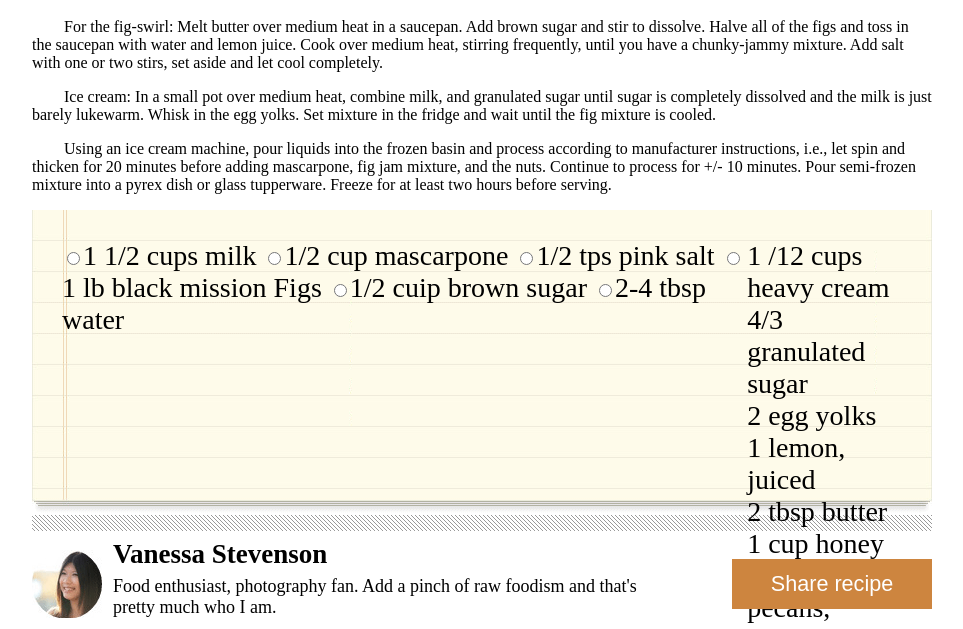
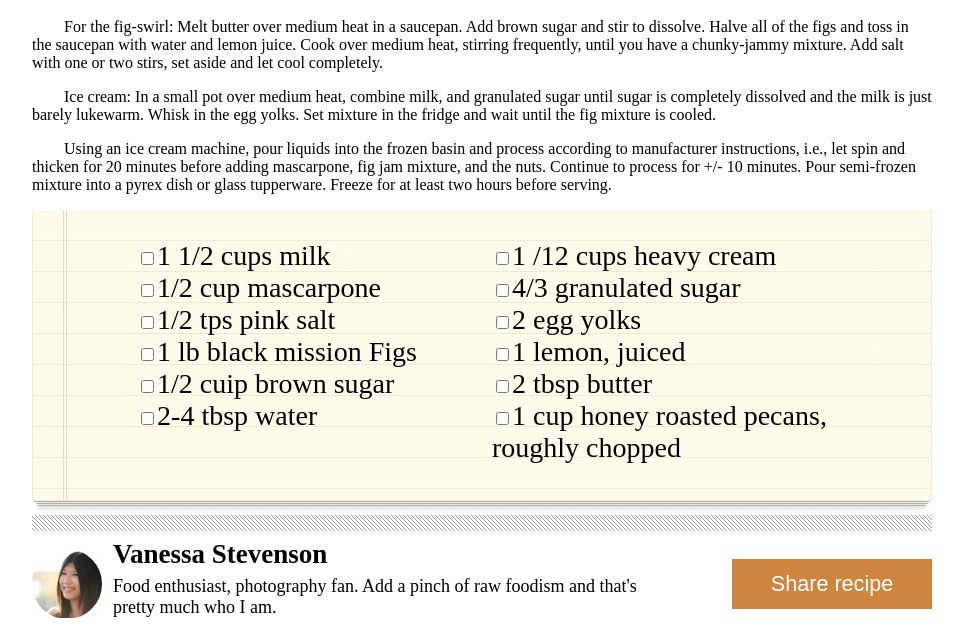
Before and after one commit to jlaurentpdx/lab-10a-chocolate-pizza, a website: page index.html in a window 1280 px wide. Shown: the part 765-1394 px from the top of the page, without its empty margins (158-1121 px from the left). Drawn offline with Linux system fonts and the light colour scheme.

```diff
--- a/index.html
+++ b/index.html
@@ -69,20 +69,20 @@
 
         <section id="recipe">
             <ul>
-                <input type="radio">1 1/2 cups milk</input>
-                <input type="radio">1/2 cup mascarpone</input>
-                <input type="radio">1/2 tps pink salt</input>
-                <input type="radio">1 lb black mission Figs</input>
-                <input type="radio">1/2 cuip brown sugar</input>
-                <input type="radio">2-4 tbsp water</input>
+                <input type="checkbox">1 1/2 cups milk</input><br>
+                <input type="checkbox">1/2 cup mascarpone</input><br>
+                <input type="checkbox">1/2 tps pink salt</input><br>
+                <input type="checkbox">1 lb black mission Figs</input><br>
+                <input type="checkbox">1/2 cuip brown sugar</input><br>
+                <input type="checkbox">2-4 tbsp water</input><br>
             </ul>
             <ul>
-                <li>1 /12 cups heavy cream</li>
-                <li>4/3 granulated sugar</li>
-                <li>2 egg yolks</li>
-                <li>1 lemon, juiced</li>
-                <li>2 tbsp butter</li>
-                <li>1 cup honey roasted pecans, <br>roughly chopped</li>
+                <input type="checkbox">1 /12 cups heavy cream</input><br>
+                <input type="checkbox">4/3 granulated sugar</input><br>
+                <input type="checkbox">2 egg yolks</input><br>
+                <input type="checkbox">1 lemon, juiced</input><br>
+                <input type="checkbox">2 tbsp butter</input><br>
+                <input type="checkbox">1 cup honey roasted pecans, <br>roughly chopped</input>
             </ul>
         </section>
 
--- a/styles/style.css
+++ b/styles/style.css
@@ -32,6 +32,15 @@
 
 footer {
     text-align: center;
+}
+
+input {
+    vertical-align: middle;
+}
+
+input[type=checkbox]:checked {
+    text-decoration: line-through;
+
 }
 
 .divider {
```
